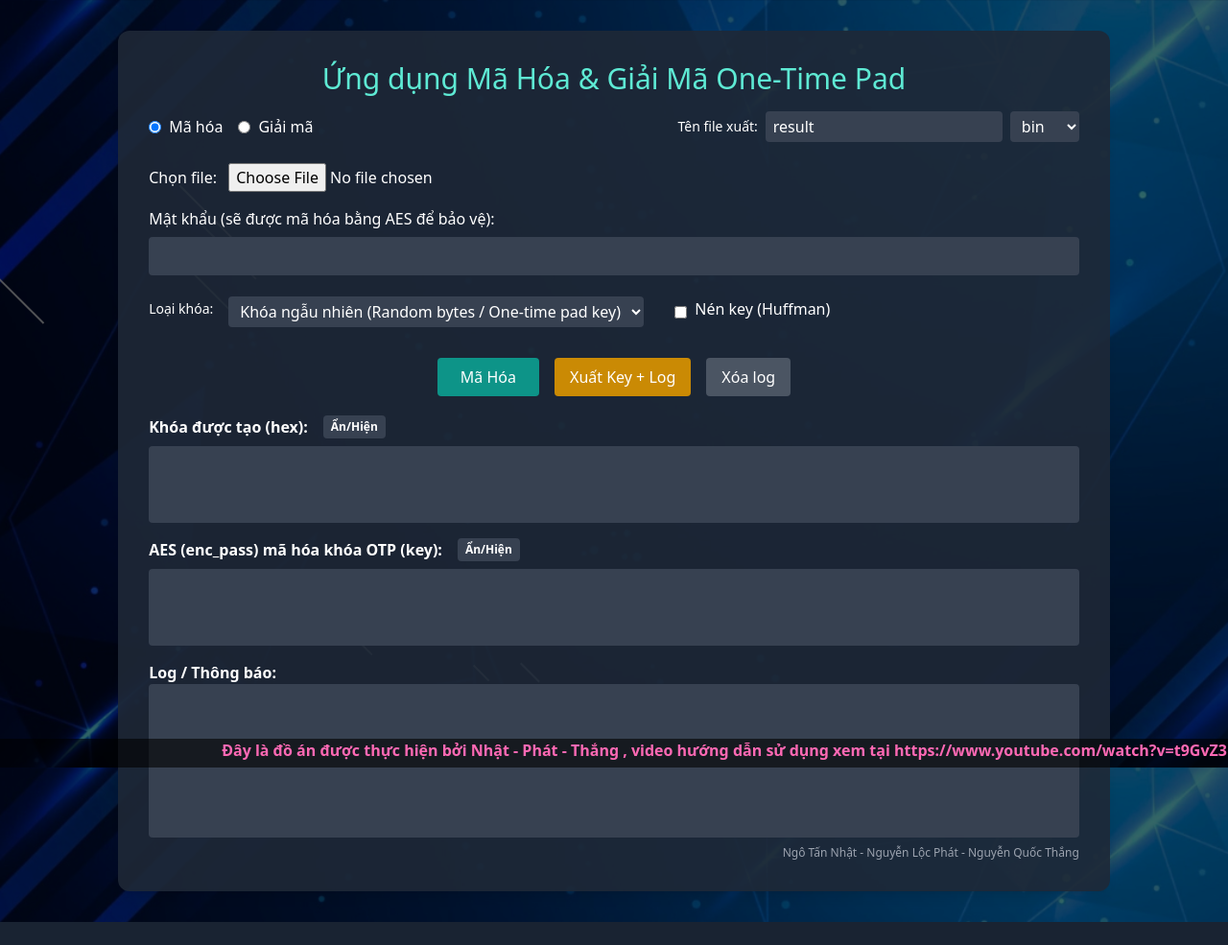
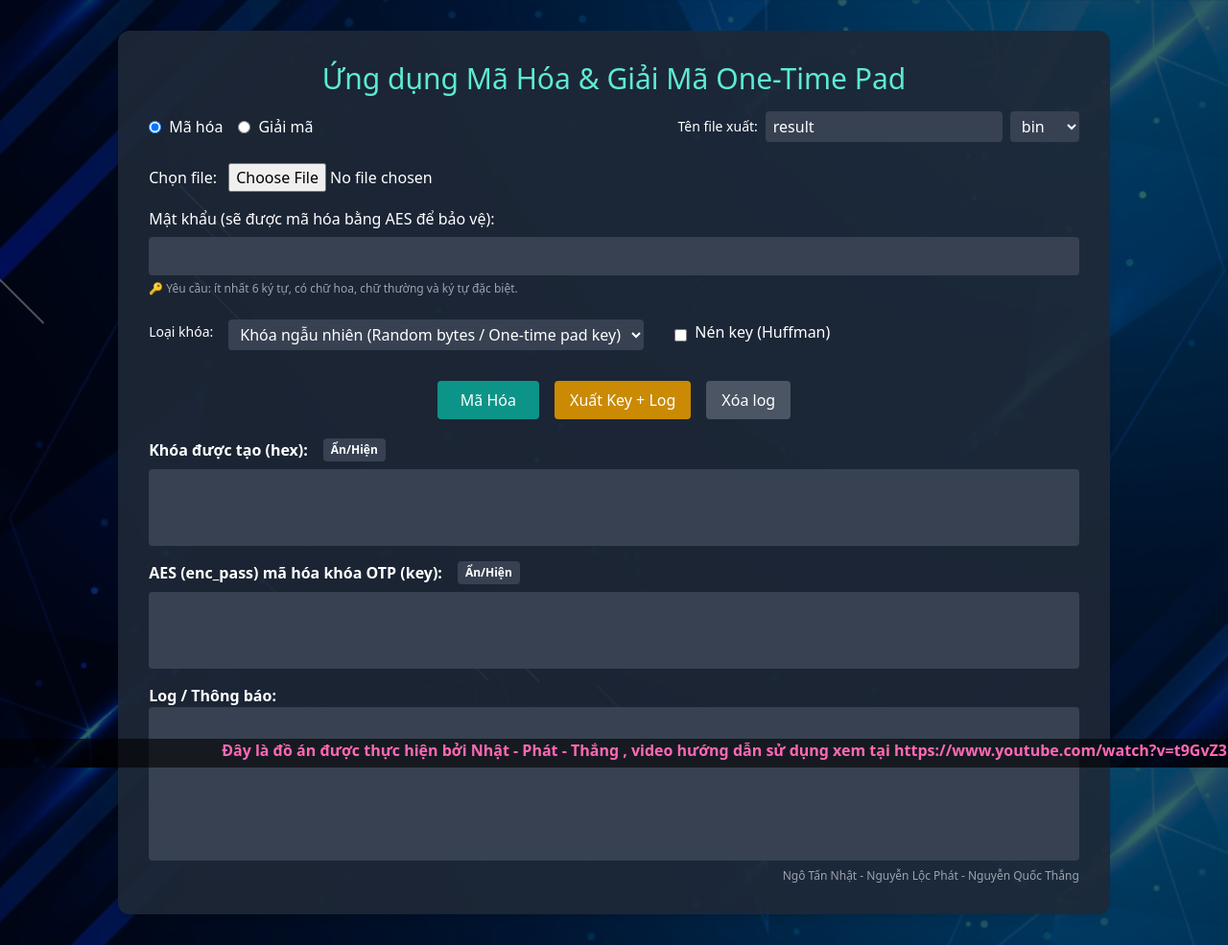
Before and after one commit to Nhat-Ngo-hihi/DoAnChuyenNganhKiHe, a Flask app: page / in a window 1280 px wide. Shown: the whole page at 96% size. Before the commit the page ends 961 px from the top, so only its background shows below. Run offline with Flask 3, Linux system fonts and the light colour scheme; some libraries are stand-ins or nearby versions.

Commit message:
Update index.html

```diff
--- a/templates/index.html
+++ b/templates/index.html
@@ -103,6 +103,10 @@
           <div>
             <label>Mật khẩu (sẽ được mã hóa bằng AES để bảo vệ):</label>
             <input id="passwordInput" type="password" class="w-full mt-2 p-2 bg-gray-700 rounded" />
+            <small class="text-gray-400 text-xs">
+                🔑 Yêu cầu: ít nhất 6 ký tự, có chữ hoa, chữ thường và ký tự đặc biệt.
+            </small>
+            <div id="passwordError" class="text-red-400 text-sm mt-1 hidden"></div>
           </div>
 
           <div class="flex items-center gap-8">
@@ -508,6 +512,33 @@ async function readFileAsBase64(file) {
   for (let i=0; i<bytes.length; i++) binary += String.fromCharCode(bytes[i]);
   return btoa(binary);
 }
+  const passwordInput = document.getElementById("passwordInput");
+const passwordError = document.getElementById("passwordError");
+
+passwordInput.addEventListener("input", () => {
+  const password = passwordInput.value;
+  const regexLower = /[a-z]/;
+  const regexUpper = /[A-Z]/;
+  const regexSpecial = /[^a-zA-Z0-9]/;
+
+  if (password.length < 6) {
+    passwordError.innerText = "❌ Mật khẩu phải có ít nhất 6 ký tự.";
+    passwordError.classList.remove("hidden");
+  } else if (!regexLower.test(password)) {
+    passwordError.innerText = "❌ Mật khẩu phải chứa ít nhất 1 chữ thường.";
+    passwordError.classList.remove("hidden");
+  } else if (!regexUpper.test(password)) {
+    passwordError.innerText = "❌ Mật khẩu phải chứa ít nhất 1 chữ hoa.";
+    passwordError.classList.remove("hidden");
+  } else if (!regexSpecial.test(password)) {
+    passwordError.innerText = "❌ Mật khẩu phải chứa ít nhất 1 ký tự đặc biệt.";
+    passwordError.classList.remove("hidden");
+  } else {
+    passwordError.classList.add("hidden");
+    passwordError.innerText = "";
+  }
+});
+
 </script>
 </body>
 </html>
```
